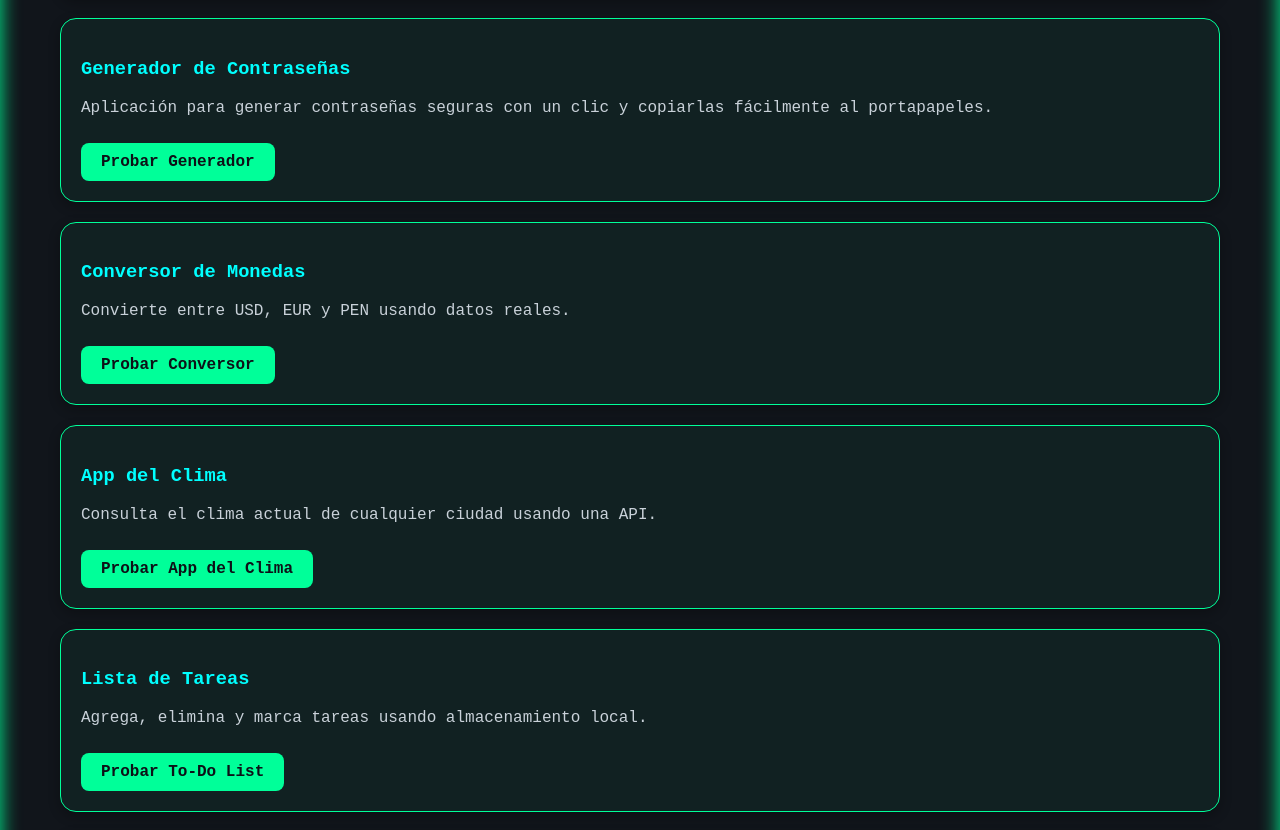
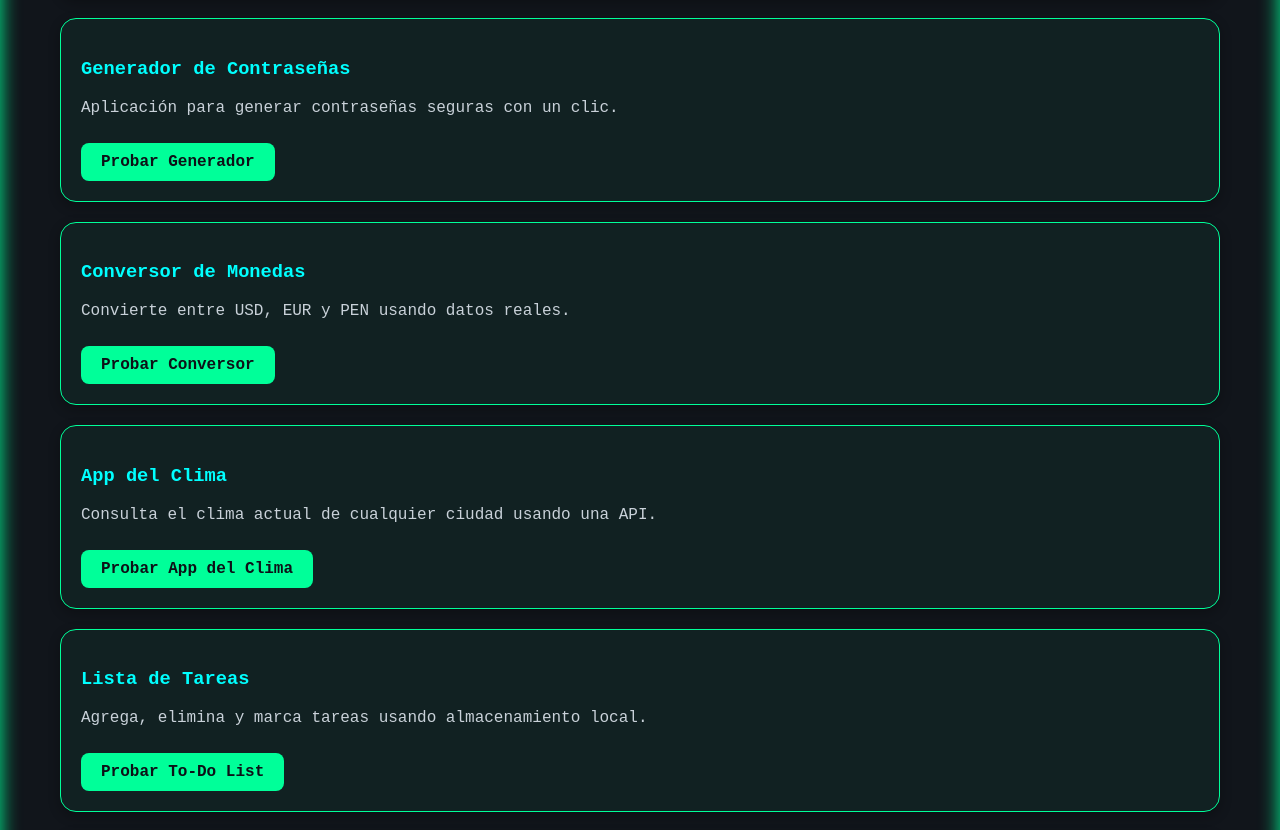
Before and after one commit to JoaquinSilva25/mi-portafolio, a plain HTML site: page index.html in a window 1280 px wide. Shown: the part 1439-2269 px from the top of the page. Drawn offline with Linux system fonts and the light colour scheme.

Commit message:
Revertir descripción del Generador de Contraseñas al estado original

```diff
--- a/index.html
+++ b/index.html
@@ -84,7 +84,7 @@
 
       <div class="project-card">
         <h3>Generador de Contraseñas</h3>
-        <p>Aplicación para generar contraseñas seguras con un clic y copiarlas fácilmente al portapapeles.</p>
+        <p>Aplicación para generar contraseñas seguras con un clic.</p>
        <a href="Generador/generador.html" target="_blank" class="btn">Probar Generador</a>
       </div>
 
```
